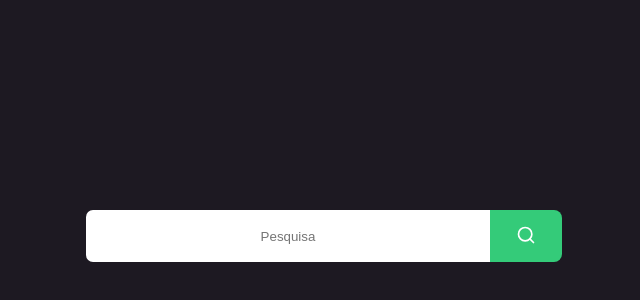
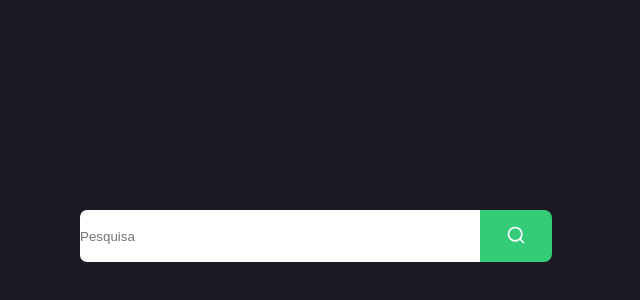
Before and after one commit to joaov56/vertex-teste, a website: page src/views/index.html in a window 1280 px wide. Shown: the part 164-464 px from the top of the page, without its empty margins (324-964 px from the left). Drawn offline with Linux system fonts and the light colour scheme.

Commit message:
ajustes no estilo da barra de pesquisa

```diff
--- a/public/styles/style.css
+++ b/public/styles/style.css
@@ -1,3 +1,11 @@
+* {
+    margin: 0;
+    padding: 0;
+    outline: 0;
+    box-sizing: border-box;
+  }
+
+
 body{
     background-color: #0E0A14ef;
 
@@ -23,10 +31,12 @@ body{
 }
 
 .container input{
-    height: 50px;
+    height: 52px;
     width: 400px;
     border-radius: 7px 0 0 7px;
     border: 0;
+    border-style: hidden;
+
 }
 
 #email::-webkit-input-placeholder{
--- a/src/views/index.html
+++ b/src/views/index.html
@@ -10,7 +10,7 @@
 <body>
     <div class="container">
         <form action="/ok">
-            <input id="email" placeholder="Pesquisa" /><br />
+            <input id="search" placeholder="Pesquisa" /><br />
             <button>
                     <img src="/assets/search.svg">
             </button>
```
